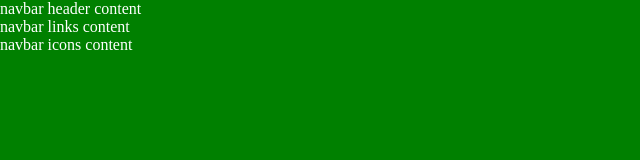
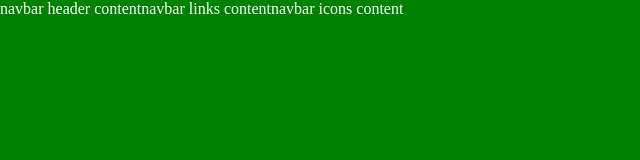
Before and after one commit to thefoxboxman/gatsby-cafe, a Gatsby site: page / in a window 1280 px wide. Shown: the whole page, without its empty margins (0-640 px from the left). Built offline with nearby package versions, Linux system fonts and the light colour scheme; Gatsby itself is replaced by a stand-in of ours.

Commit message:
added NavbarOpen, handleNavbar method. Styled navbar with media query

```diff
--- a/src/components/globals/navbar/Navbar.js
+++ b/src/components/globals/navbar/Navbar.js
@@ -2,15 +2,34 @@ import React, { Component } from 'react'
 import NavbarHeader from './NavbarHeader'
 import NavbarLinks from './NavbarLinks'
 import NavbarIcons from './NavbarIcons'
+import styled from 'styled-components'
 
 export default class navbar extends Component {
+	//set initial state navbar to false ie closed
+	state={
+		navbarOpen: false
+	}
+	//method to handle navbar action
+	handleNavbar = () => {
+		this.state( () => {
+			return {navbarOpen: !this.state.navbarOpen}
+		})
+	}
 	render() {
 		return (
-			<nav>
-				<NavbarHeader/>
-				<NavbarLinks/>
+			<NavWrapper>
+				<NavbarHeader handleNavbar={this.handleNavbar}/>
+				<NavbarLinks navbarOpen={this.state.navbarOpen}/>
 				<NavbarIcons/>
-			</nav>
+			</NavWrapper>
 		)
 	}
 }
+
+//style the navbar with media query
+const NavWrapper = styled.nav`
+@media (min-width: 768px){
+	display: flex;
+	align-items: center;
+}
+`
```
